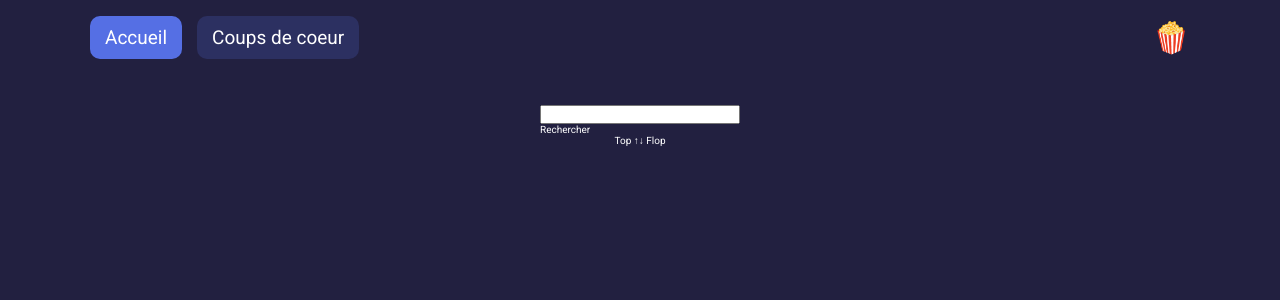
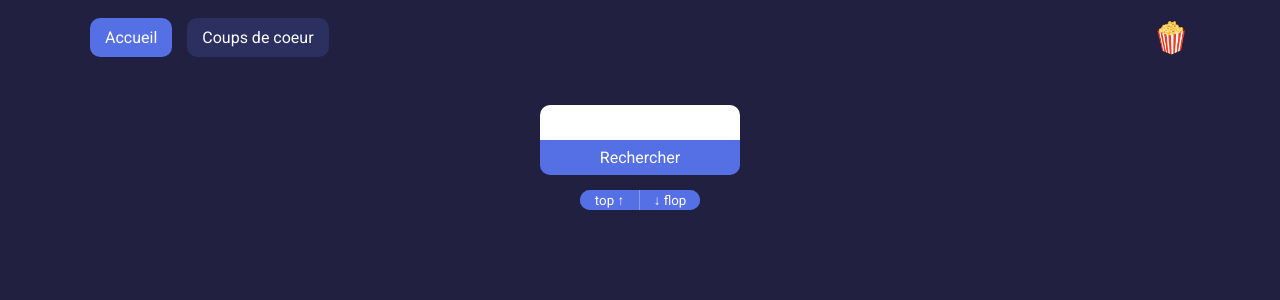
Before and after one commit to Bricefed/Movie-API, a React (Create React App) app: page / in a window 1280 px wide. Shown: the top 300 px of the page. Built offline with nearby package versions, Linux system fonts and the light colour scheme.

Commit message:
Create component Seach and Filter

```diff
--- a/src/components/Filter.js
+++ b/src/components/Filter.js
@@ -3,8 +3,8 @@ import React from "react";
 const Filter = () => {
   return (
     <div className="filter">
-      <span className="top">Top ↑</span>
-      <span className="flop">↓ Flop</span>
+      <button className="top">top ↑</button>
+      <button className="flop">↓ flop</button>
     </div>
   );
 };
--- a/src/styles/components/_header.scss
+++ b/src/styles/components/_header.scss
@@ -3,7 +3,7 @@ header {
   justify-content: space-between;
   align-items: center;
   margin-top: 20px;
-  font-size: 1.9rem;
+  font-size: 1.6rem;
 
   nav ul {
     display: flex;
--- a/src/styles/components/_search.scss
+++ b/src/styles/components/_search.scss
@@ -8,5 +8,54 @@
     display: flex;
     flex-direction: column;
     width: 200px;
+    font-size: 1.6rem;
+
+    input[type="text"] {
+      height: 35px;
+      border: none;
+      border-top-left-radius: 10px;
+      border-top-right-radius: 10px;
+      text-align: center;
+    }
+
+    label {
+      height: 35px;
+      text-align: center;
+      background: $btn-bg;
+      border-bottom-left-radius: 10px;
+      border-bottom-right-radius: 10px;
+      display: flex;
+      justify-content: center;
+      align-items: center;
+    }
+  }
+
+  //FILTER
+  .filter {
+    display: flex;
+    justify-content: space-evenly;
+    align-items: center;
+    background: $btn-bg;
+    margin-top: 15px;
+    border-radius: 10px;
+    font-size: 1.2rem;
+
+    .top,
+    .flop {
+      width: 60px;
+      height: 20px;
+      color: white;
+    }
+
+    .top {
+      border-top-left-radius: 10px;
+      border-bottom-left-radius: 10px;
+      border-right: 1px solid #ffffff4d;
+    }
+
+    .flop {
+      border-top-right-radius: 10px;
+      border-bottom-right-radius: 10px;
+    }
   }
 }
```
